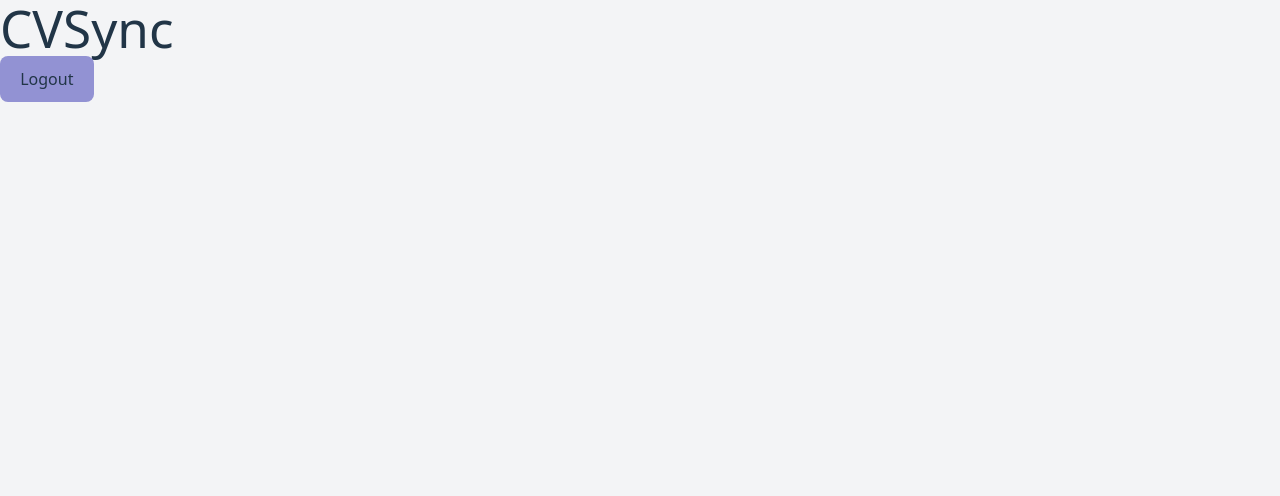
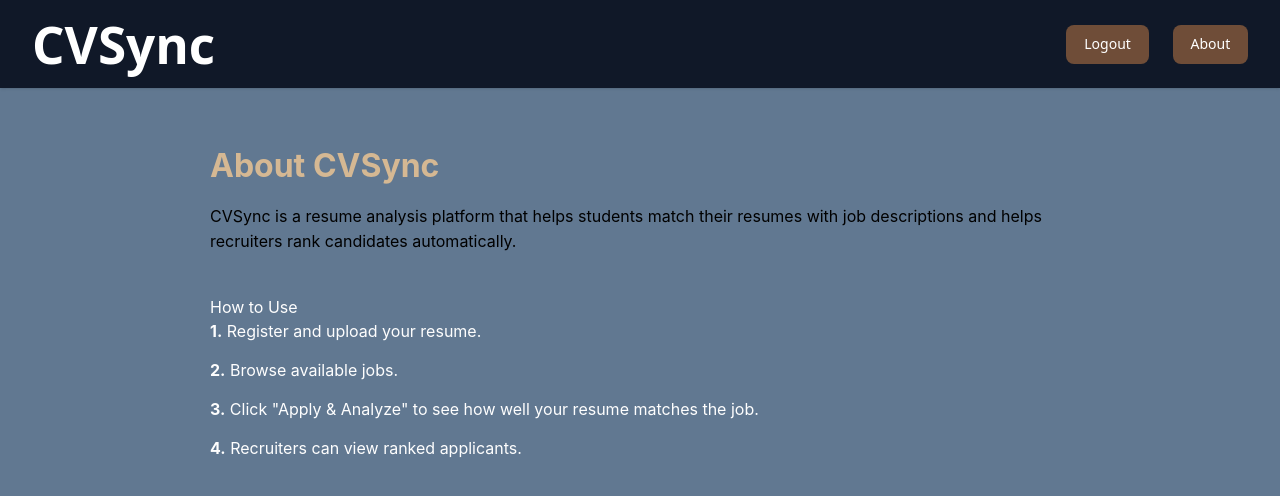
Before and after one commit to akshadtupe/CVSync, a React (Vite) app in the folder frontend/cvsync-ui/: page /about in a window 1280 px wide. Before the commit this address had no page. Shown: the top 496 px of the page. Built offline with nearby package versions, Linux system fonts and the light colour scheme.

Commit message:
change UI and Base webpage ready to delpoy

```diff
--- a/frontend/cvsync-ui/package.json
+++ b/frontend/cvsync-ui/package.json
@@ -11,13 +11,16 @@
   },
   "dependencies": {
     "axios": "^1.13.5",
+    "gsap": "^3.14.2",
     "jwt-decode": "^4.0.0",
     "react": "^19.2.0",
     "react-dom": "^19.2.0",
+    "react-icons": "^5.6.0",
     "react-router-dom": "^7.13.1"
   },
   "devDependencies": {
     "@eslint/js": "^9.39.1",
+    "@tailwindcss/vite": "^4.2.1",
     "@types/react": "^19.2.7",
     "@types/react-dom": "^19.2.3",
     "@vitejs/plugin-react": "^5.1.1",
--- a/frontend/cvsync-ui/src/App.jsx
+++ b/frontend/cvsync-ui/src/App.jsx
@@ -8,6 +8,9 @@ import JobFeed from "./pages/JobFeed";
 import MyApplications from "./pages/MyApplication";
 import Navbar from "./components/Navbar";
 import Profile from "./pages/Profile";
+import About from "./pages/About";
+
+
 
 
 function App() {
@@ -49,6 +52,8 @@ function App() {
 
 <Route path="/profile" element={<Profile/>} />
 
+<Route path="/about" element={<About/>} />
+
 
 </Routes>
     </BrowserRouter>
--- a/frontend/cvsync-ui/src/components/Layouts.jsx
+++ b/frontend/cvsync-ui/src/components/Layouts.jsx
@@ -1,13 +1,50 @@
-import Navbar from "./Navbar";
+import CardNav from "./CardNav";
 
-function Layout({ children }) {
+
+function Layouts({ children }) {
+
+  const items = [
+    {
+      label: "Jobs",
+      bgColor: "#D5B893",
+      textColor: "#000000",
+      links: [
+        { label: "Job Feed", href: "/job-feed" },
+        { label: "Applications", href: "/my-applications" }
+      ]
+    },
+    {
+      label: "Profile",
+      bgColor: "#e5e7eb",
+      textColor: "#111",
+      links: [
+        { label: "My Profile", href: "/profile" }
+      ]
+    },
+    {
+      label: "Recruiter",
+      bgColor: "#dbeafe",
+      textColor: "#111",
+      links: [
+        { label: "Dashboard", href: "/recruiter" }
+      ]
+    }
+  ];
+
   return (
     <div className="min-h-screen bg-gray-100">
 
-      <Navbar />
+      <CardNav
+        logo={logo}
+        items={items}
+        baseColor="#ffffff"
+        menuColor="#000"
+        buttonBgColor="#2563eb"
+        buttonTextColor="#fff"
+      />
 
-      {/* Main Content */}
-      <main className="max-w-6xl mx-auto px-6 py-8">
+      {/* page content */}
+      <main className="max-w-7xl mx-auto pt-32 px-6">
         {children}
       </main>
 
--- a/frontend/cvsync-ui/src/components/Navbar.jsx
+++ b/frontend/cvsync-ui/src/components/Navbar.jsx
@@ -75,6 +75,13 @@ function Navbar() {
             Logout
           </button>
 
+          <button
+            onClick={() => navigate("/about")}
+            className="hover:text-blue-400 transition"
+          >
+            About
+          </button>
+
         </div>
 
       </div>
--- a/frontend/cvsync-ui/src/index.css
+++ b/frontend/cvsync-ui/src/index.css
@@ -6,7 +6,7 @@
 
   color-scheme: light dark;
   color: rgba(255, 255, 255, 0.87);
-  background-color: #242424;
+  background-color: #617891;
 
   font-synthesis: none;
   text-rendering: optimizeLegibility;
@@ -16,17 +16,17 @@
 
 a {
   font-weight: 500;
-  color: #646cff;
+  color: #D5B893;
   text-decoration: inherit;
 }
 a:hover {
-  color: #535bf2;
+  color: #6F4D38;
 }
 
 body {
   margin: 0;
   min-height: 100vh;
-  background-color: #f3f4f6; /* gray-100 */
+  background-color: #617891; /* gray-100 */
 }
 
 h1 {
@@ -41,12 +41,13 @@ button {
   font-size: 1em;
   font-weight: 500;
   font-family: inherit;
-  background-color: #76cc14;
+  background-color: #25344F;
   cursor: pointer;
   transition: border-color 0.25s;
 }
 button:hover {
-  border-color: #646cff;
+  border-color: #fafafa;
+  color: #D5B893;
 }
 button:focus,
 button:focus-visible {
@@ -55,13 +56,25 @@ button:focus-visible {
 
 @media (prefers-color-scheme: light) {
   :root {
-    color: #213547;
-    background-color: #ffffff;
+    color: #ffffff;
+    background-color: #f10606;
+  }
+  a{
+    color: #617891;
   }
   a:hover {
-    color: #000000;
+    color: #D5B893;
   }
   button {
-    background-color: #9292d3;
+    background-color: #6F4D38;
   }
 }
+
+input {
+  color:#000000
+
+}
+
+input:hover{
+  color:#D5B893
+}
--- /dev/null
+++ b/frontend/cvsync-ui/src/pages/About.css
@@ -0,0 +1,33 @@
+/* About.css */
+
+
+
+.about-container {
+  color: #fefefe;
+  max-width: 900px;
+  margin: auto;
+  padding: 60px 20px;
+  font-family: "Inter", "Helvetica Neue", Helvetica, Arial, sans-serif;
+}
+
+.about-title {
+ color: #D5B893;
+  font-size: 32px;
+  font-weight: bold;
+  margin-bottom: 20px;
+}
+
+.about-description {
+  color: #000000;
+  line-height: 1.6;
+  margin-bottom: 40px;
+}
+
+.about-steps {
+  margin-top: 20px;
+}
+
+.about-step {
+  margin-bottom: 15px;
+  font-size: 16px;
+}
--- /dev/null
+++ b/frontend/cvsync-ui/src/pages/About.jsx
@@ -0,0 +1,41 @@
+import "./About.css";
+
+function About() {
+  return (
+    <div className="about-container">
+
+      <h1 className="about-title">About CVSync</h1>
+
+      <p className="about-description">
+        CVSync is a resume analysis platform that helps students
+        match their resumes with job descriptions and helps recruiters
+        rank candidates automatically.
+      </p>
+
+      <div className="about-steps">
+
+        <h2>How to Use</h2>
+
+        <div className="about-step">
+          <strong>1.</strong> Register and upload your resume.
+        </div>
+
+        <div className="about-step">
+          <strong>2.</strong> Browse available jobs.
+        </div>
+
+        <div className="about-step">
+          <strong>3.</strong> Click "Apply & Analyze" to see how well your resume matches the job.
+        </div>
+
+        <div className="about-step">
+          <strong>4.</strong> Recruiters can view ranked applicants.
+        </div>
+
+      </div>
+
+    </div>
+  );
+}
+
+export default About;
--- a/frontend/cvsync-ui/src/pages/Login.jsx
+++ b/frontend/cvsync-ui/src/pages/Login.jsx
@@ -37,29 +37,56 @@ function Login() {
   };
 
   return (
-    <div style={{ textAlign: "center", marginTop: "100px" }}>
-      <h2>CVSync Login</h2>
+  <div className="min-h-screen flex items-center justify-center bg-gray-100">
+
+    <div className="bg-white shadow-lg rounded-xl p-8 w-full max-w-md">
+
+      <h2 className="text-2xl font-bold text-center mb-6 text-gray-800">
+        CVSync Login
+      </h2>
+
+      {/* Username */}
 
       <input
         type="text"
         placeholder="Username"
         onChange={(e) => setUsername(e.target.value)}
+        className="w-full border rounded-lg px-4 py-2 mb-4 focus:outline-none focus:ring-2 focus:ring-blue-500"
       />
-      <br /><br />
+
+      {/* Password */}
 
       <input
         type="password"
         placeholder="Password"
         onChange={(e) => setPassword(e.target.value)}
+        className="w-full border rounded-lg px-4 py-2 mb-6 focus:outline-none focus:ring-2 focus:ring-blue-500"
       />
-      <br /><br />
 
-      <button onClick={handleLogin}>Login</button>
-      <p>
-        New user? <a href="/register">Register here</a>
+      {/* Login Button */}
+
+      <button
+        onClick={handleLogin}
+        className="w-full bg-blue-600 text-white py-2 rounded-lg hover:bg-blue-700 transition font-medium"
+      >
+        Login
+      </button>
+
+      {/* Register */}
+
+      <p className="text-center text-sm text-gray-600 mt-4">
+        New user?{" "}
+        <a
+          href="/register"
+        >
+          Register here
+        </a>
       </p>
+
     </div>
-  );
+
+  </div>
+);
 }
 
 export default Login;
--- a/frontend/cvsync-ui/src/pages/Register.jsx
+++ b/frontend/cvsync-ui/src/pages/Register.jsx
@@ -52,46 +52,65 @@ function Register() {
   };
 
   return (
-    <div style={{ padding: "30px" }}>
-      <h2>Register</h2>
+    <div className="min-h-screen flex items-center justify-center bg-gray-100">
+
+  <div className="bg-white shadow-lg rounded-xl p-8 w-full max-w-md">
+
+    <h2 className="text-2xl font-bold text-center mb-6 text-gray-800">
+      Register
+    </h2>
 
     <input
       type="text"
       placeholder="Username"
       value={username}
       onChange={(e) => setUsername(e.target.value)}
+      className="w-full border rounded-lg px-4 py-2 mb-4 focus:ring-2 focus:ring-blue-500 outline-none"
     />
-      <br /><br />
 
     <input
       type="password"
       placeholder="Password"
       value={password}
       onChange={(e) => setPassword(e.target.value)}
+      className="w-full border rounded-lg px-4 py-2 mb-4 focus:ring-2 focus:ring-blue-500 outline-none"
     />
-      <br /><br />
 
-      <select value={role} onChange={(e) => setRole(e.target.value)}>
+    <select
+      value={role}
+      onChange={(e) => setRole(e.target.value)}
+      className="w-full border rounded-lg px-4 py-2 mb-4 focus:ring-2 focus:ring-blue-500 outline-none"
+    >
       <option value="student">Student</option>
       <option value="recruiter">Recruiter</option>
     </select>
-      <br /><br />
 
     {role === "student" && (
-        <>
-          <label>Upload Resume (PDF/DOCX)</label>
-          <br />
+      <div className="mb-4">
+        <label className="block text-sm font-medium mb-2">
+          Upload Resume (PDF/DOCX)
+        </label>
         <input
           type="file"
           accept=".pdf,.doc,.docx"
           onChange={(e) => setResume(e.target.files[0])}
+          className="w-full"
         />
-          <br /><br />
-        </>
+      </div>
     )}
 
-      <button onClick={handleRegister}>Register</button>
+    <button
+      onClick={handleRegister}
+      className="w-full bg-blue-600 text-white py-2 rounded-lg hover:bg-blue-700 transition"
+    >
+      Register
+    </button>
+
   </div>
+
+</div>
+
+
   );
 }
 
```
Also changed, not shown: frontend/cvsync-ui/src/components/CardNav.jsx (added), 1 other file (tests, documents, lock files or other folders). Lines whose indentation alone changed are shown as unchanged.
